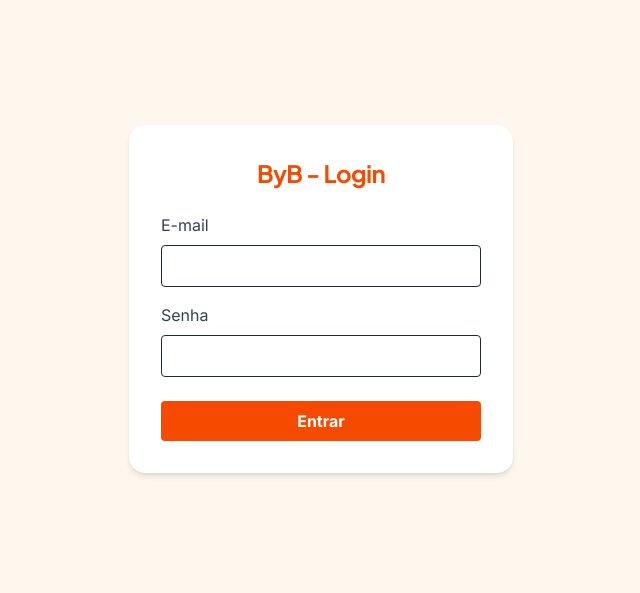
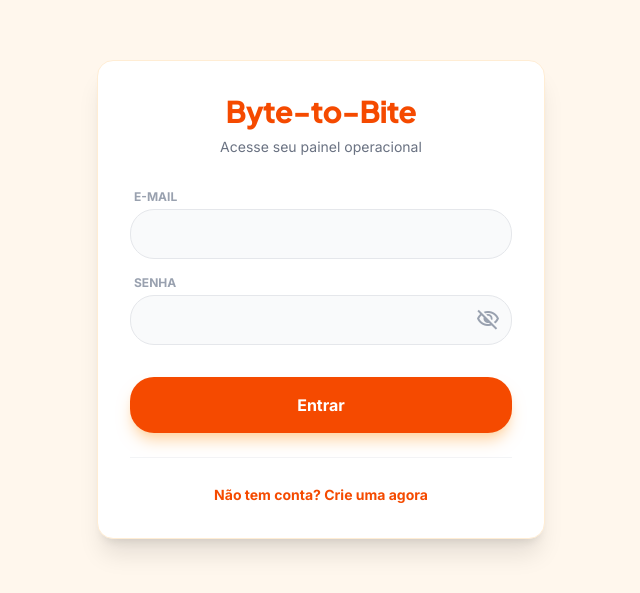
Before and after one commit to beatriznunes-dev/Byte-to-bite, a React (Vite) app in the folder frontend/: page / in a window 1280 px wide. Shown: the part 101-694 px from the top of the page, without its empty margins (319-959 px from the left). Built offline with nearby package versions, Linux system fonts and the light colour scheme.

Commit message:
Update cadatro

```diff
--- a/frontend/src/features/login/LoginView.tsx
+++ b/frontend/src/features/login/LoginView.tsx
@@ -5,63 +5,172 @@ interface LoginProps {
   onLoginSuccess: () => void;
 }
 
+type ViewMode = 'login' | 'register';
+
 export function LoginView({ onLoginSuccess }: LoginProps) {
+  const [mode, setMode] = useState<ViewMode>('login');
+  const [showPassword, setShowPassword] = useState(false);
+
   const [email, setEmail] = useState('');
   const [password, setPassword] = useState('');
+  const [confirmPassword, setConfirmPassword] = useState('');
+  const [nome, setNome] = useState('');
+  const [telefone, setTelefone] = useState('');
+
+  const toggleMode = () => {
+    setMode(mode === 'login' ? 'register' : 'login');
+    setPassword('');
+    setConfirmPassword('');
+    setShowPassword(false);
+  };
 
   async function handleLogin(e: React.FormEvent) {
     e.preventDefault();
     try {
-      // MUDANÇA AQUI: Enviando 'senha' em vez de 'password' para casar com o DTO do backend
       const response = await api.post('/auth/login', {
         email,
         senha: password
       });
-
       const { token } = response.data;
-
       localStorage.setItem('@ByteToBite:token', token);
-
       onLoginSuccess();
     } catch (error) {
-      // O erro 500 do bcrypt agora deve sumir, e cairá aqui apenas se a senha estiver errada (401)
       alert('Falha no login. Verifique suas credenciais.');
     }
   }
 
+  async function handleRegister(e: React.FormEvent) {
+    e.preventDefault();
+    if (password !== confirmPassword) {
+      alert('As senhas não coincidem!');
+      return;
+    }
+    try {
+      await api.post('/usuarios', {
+        nome,
+        email,
+        senha: password,
+        telefone,
+        role: "USUARIO"
+      });
+      alert('Cadastro realizado com sucesso!');
+      setMode('login');
+    } catch (error) {
+      alert('Erro ao realizar cadastro.');
+    }
+  }
+
   return (
-    <div className="min-h-screen flex items-center justify-center bg-orange-50">
-      <form onSubmit={handleLogin} className="bg-white p-8 rounded-lg shadow-md w-96">
-        <h2 className="text-2xl font-bold mb-6 text-orange-600 text-center">ByB - Login</h2>
+    <div className="min-h-screen flex items-center justify-center bg-orange-50 p-4 font-sans">
+      <form
+        onSubmit={mode === 'login' ? handleLogin : handleRegister}
+        className="bg-white p-8 rounded-2xl shadow-xl w-full max-w-md border border-orange-100"
+      >
+        <h2 className="text-3xl font-black mb-2 text-orange-600 text-center tracking-tight">
+          Byte-to-Bite
+        </h2>
+        <p className="text-center text-gray-500 mb-8 text-sm font-medium">
+          {mode === 'login' ? 'Acesse seu painel operacional' : 'Crie sua conta de acesso'}
+        </p>
 
-        <div className="mb-4">
-          <label className="block text-gray-700 mb-2">E-mail</label>
+        <div className="space-y-4">
+          {mode === 'register' && (
+            <div className="animate-in fade-in slide-in-from-top-2 duration-300">
+              <label className="block text-xs font-bold uppercase text-gray-400 mb-1 ml-1">Nome Completo</label>
+              <input
+                type="text"
+                className="w-full p-3 bg-gray-50 border border-gray-200 rounded-xl focus:ring-2 focus:ring-orange-500 outline-none text-gray-800 transition-all"
+                value={nome}
+                onChange={e => setNome(e.target.value)}
+                required
+              />
+            </div>
+          )}
+
+          <div>
+            <label className="block text-xs font-bold uppercase text-gray-400 mb-1 ml-1">E-mail</label>
             <input
               type="email"
-            className="w-full p-2 border rounded focus:ring-2 focus:ring-orange-500 outline-none text-gray-800"
+              className="w-full p-3 bg-gray-50 border border-gray-200 rounded-xl focus:ring-2 focus:ring-orange-500 outline-none text-gray-800 transition-all"
               value={email}
               onChange={e => setEmail(e.target.value)}
               required
             />
           </div>
 
-        <div className="mb-6">
-          <label className="block text-gray-700 mb-2">Senha</label>
+          {mode === 'register' && (
+            <div className="animate-in fade-in slide-in-from-top-2 duration-300">
+              <label className="block text-xs font-bold uppercase text-gray-400 mb-1 ml-1">Telefone</label>
               <input
-            type="password"
-            className="w-full p-2 border rounded focus:ring-2 focus:ring-orange-500 outline-none text-gray-800"
+                type="text"
+                className="w-full p-3 bg-gray-50 border border-gray-200 rounded-xl focus:ring-2 focus:ring-orange-500 outline-none text-gray-800 transition-all"
+                value={telefone}
+                onChange={e => setTelefone(e.target.value)}
+              />
+            </div>
+          )}
+
+          {/* Campo Senha */}
+          <div className="relative">
+            <label className="block text-xs font-bold uppercase text-gray-400 mb-1 ml-1">Senha</label>
+            <input
+              type={showPassword ? 'text' : 'password'}
+              className="w-full p-3 bg-gray-50 border border-gray-200 rounded-xl focus:ring-2 focus:ring-orange-500 outline-none text-gray-800 transition-all pr-12"
               value={password}
               onChange={e => setPassword(e.target.value)}
               required
             />
+            <button
+              type="button"
+              onClick={() => setShowPassword(!showPassword)}
+              className="absolute right-3 top-8 text-gray-400 hover:text-orange-600 transition-colors flex items-center"
+            >
+              <span className="material-symbols-outlined select-none">
+                {showPassword ? 'visibility' : 'visibility_off'}
+              </span>
+            </button>
+          </div>
+
+          {/* Campo Repetir Senha (com Olho também) */}
+          {mode === 'register' && (
+            <div className="relative animate-in fade-in slide-in-from-top-2 duration-300">
+              <label className="block text-xs font-bold uppercase text-gray-400 mb-1 ml-1">Repetir Senha</label>
+              <input
+                type={showPassword ? 'text' : 'password'}
+                className="w-full p-3 bg-gray-50 border border-gray-200 rounded-xl focus:ring-2 focus:ring-orange-500 outline-none text-gray-800 transition-all pr-12"
+                value={confirmPassword}
+                onChange={e => setConfirmPassword(e.target.value)}
+                required
+              />
+              <button
+                type="button"
+                onClick={() => setShowPassword(!showPassword)}
+                className="absolute right-3 top-8 text-gray-400 hover:text-orange-600 transition-colors flex items-center"
+              >
+                <span className="material-symbols-outlined select-none">
+                  {showPassword ? 'visibility' : 'visibility_off'}
+                </span>
+              </button>
+            </div>
+          )}
         </div>
 
         <button
           type="submit"
-          className="w-full bg-orange-600 text-white py-2 rounded font-bold hover:bg-orange-700 transition"
+          className="w-full bg-orange-600 text-white py-4 rounded-xl font-bold hover:bg-orange-700 transition-all shadow-lg shadow-orange-200 mt-8 active:scale-95"
         >
-          Entrar
+          {mode === 'login' ? 'Entrar' : 'Cadastrar'}
         </button>
+
+        <div className="mt-6 text-center border-t border-gray-100 pt-6">
+          <button
+            type="button"
+            onClick={toggleMode}
+            className="text-sm text-orange-600 font-bold hover:text-orange-800 transition-colors"
+          >
+            {mode === 'login' ? 'Não tem conta? Crie uma agora' : 'Já tem conta? Voltar ao login'}
+          </button>
+        </div>
       </form>
     </div>
   );
--- a/frontend/src/index.css
+++ b/frontend/src/index.css
@@ -58,3 +58,17 @@
 ::-webkit-scrollbar-thumb {
   @apply bg-on-surface/10 rounded-full hover:bg-on-surface/20;
 }
+
+/* Esconde o ícone de revelação de senha do Microsoft Edge e IE */
+input::-ms-reveal,
+input::-ms-clear {
+  display: none;
+}
+
+/* Esconde ícones de preenchimento automático e utilitários do Chrome/Safari */
+input::-webkit-contacts-auto-fill-button,
+input::-webkit-credentials-auto-fill-button {
+  visibility: hidden;
+  display: none !important;
+  pointer-events: none;
+}
```
Also changed, not shown: 2 other files (tests, documents, lock files or other folders). Lines whose indentation alone changed are shown as unchanged.
